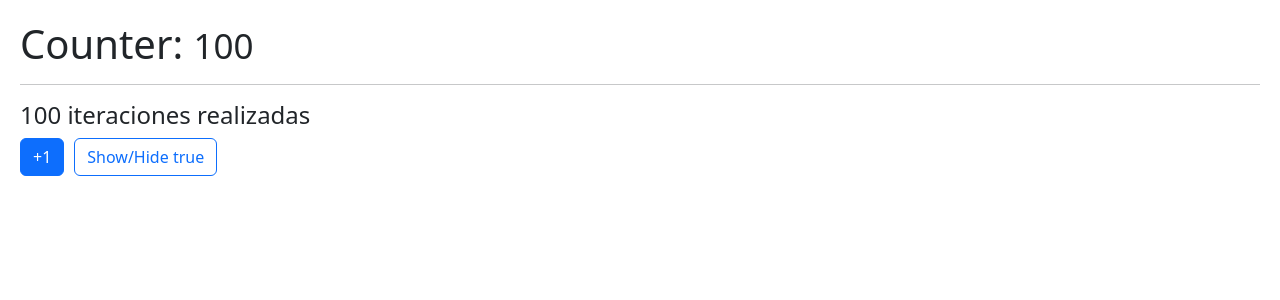
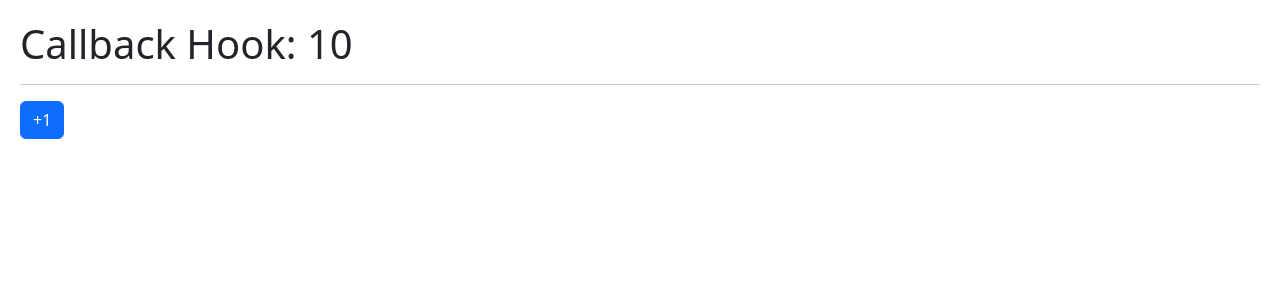
Before and after one commit to physiodevapp/react-zero-to-expert, a React (Vite) app in the folder 05-hook-app/: page / in a window 1280 px wide. Shown: the top 300 px of the page. Built offline with nearby package versions, Linux system fonts and the light colour scheme.

Commit message:
useCallback

```diff
--- /dev/null
+++ b/05-hook-app/src/07-useCallback/CallbackHook.jsx
@@ -0,0 +1,23 @@
+import React, { useCallback, useState } from "react";
+import { ShowIncrement } from "./ShowIncrement";
+
+export const CallbackHook = () => {
+
+  const [counter, setCounter] = useState(10)
+  const incrementFather = useCallback(
+    () => {
+      setCounter((prevCounter) => prevCounter + 1);
+    },
+    [],
+  )
+
+
+  return (
+    <>
+      <h1>Callback Hook: {counter}</h1>
+      <hr />
+
+      <ShowIncrement increment={incrementFather}/>
+    </>
+  );
+};
--- /dev/null
+++ b/05-hook-app/src/07-useCallback/ShowIncrement.jsx
@@ -0,0 +1,15 @@
+import React from 'react'
+
+export const ShowIncrement = React.memo(({increment}) => {
+
+  console.log('I was executed!')
+
+  return (
+    <button
+        onClick={() => increment()}
+        className="btn btn-primary"
+      >
+        +1
+      </button>
+  )
+})
--- a/05-hook-app/src/HooksApp.jsx
+++ b/05-hook-app/src/HooksApp.jsx
@@ -1,10 +1,10 @@
 import React from "react";
-import { MemoHook } from "./06-memos/MemoHook";
+import { CallbackHook } from "./07-useCallback/CallbackHook";
 
 function HooksApp() {
   return (
     <>
-      <MemoHook/>
+      <CallbackHook/>
     </>
   );
 }
```
Also changed, not shown: 05-hook-app/src/06-useMemo/MemoHook.jsx (renamed from 05-hook-app/src/06-memos/MemoHook.jsx, +10 -9 lines), 05-hook-app/src/06-useMemo/Memorize.jsx (renamed from 05-hook-app/src/06-memos/Memorize.jsx), 05-hook-app/src/06-useMemo/Small.jsx (renamed from 05-hook-app/src/06-memos/Small.jsx).
